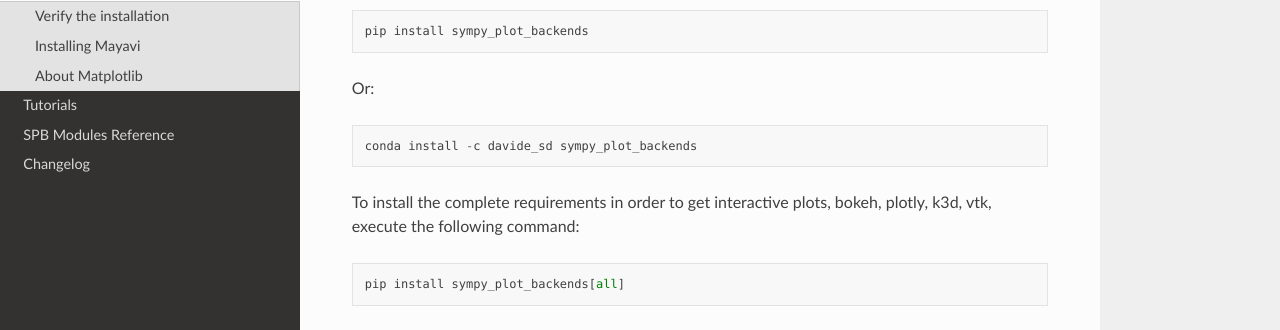
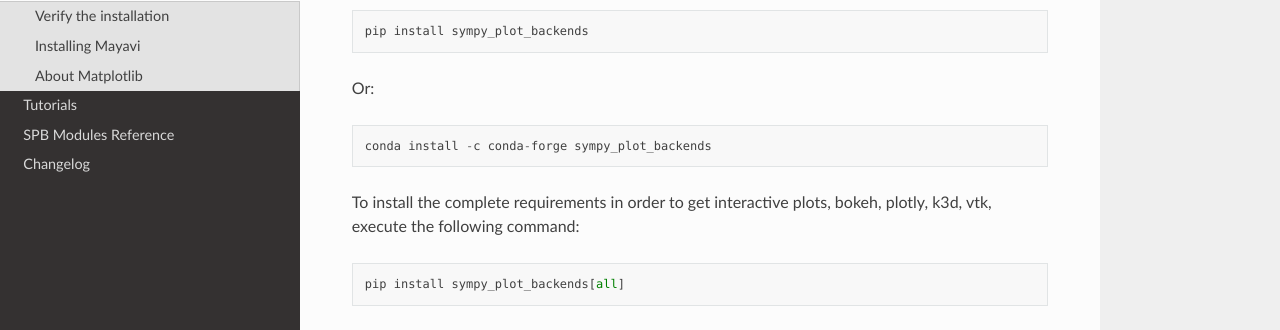
Before and after one commit to Davide-sd/sympy-plot-backends, a Sphinx documentation site: the page built from doc/source/install.rst, in a window 1280 px wide and 900 px high. Shown: the part 222-552 px from the top of the window. Built offline with Sphinx 7.4.7 and the Read the Docs theme 2.0.0, drawn with Linux system fonts in a browser that asks for light colours.

Commit message:
fix typo

```diff
--- a/doc/source/install.rst
+++ b/doc/source/install.rst
@@ -11,7 +11,7 @@
 
 Or::
 
-    conda install -c davide_sd sympy_plot_backends
+    conda install -c conda-forge sympy_plot_backends
 
 To install the complete requirements in order to get interactive plots, bokeh,
 plotly, k3d, vtk, execute the following command::
```
